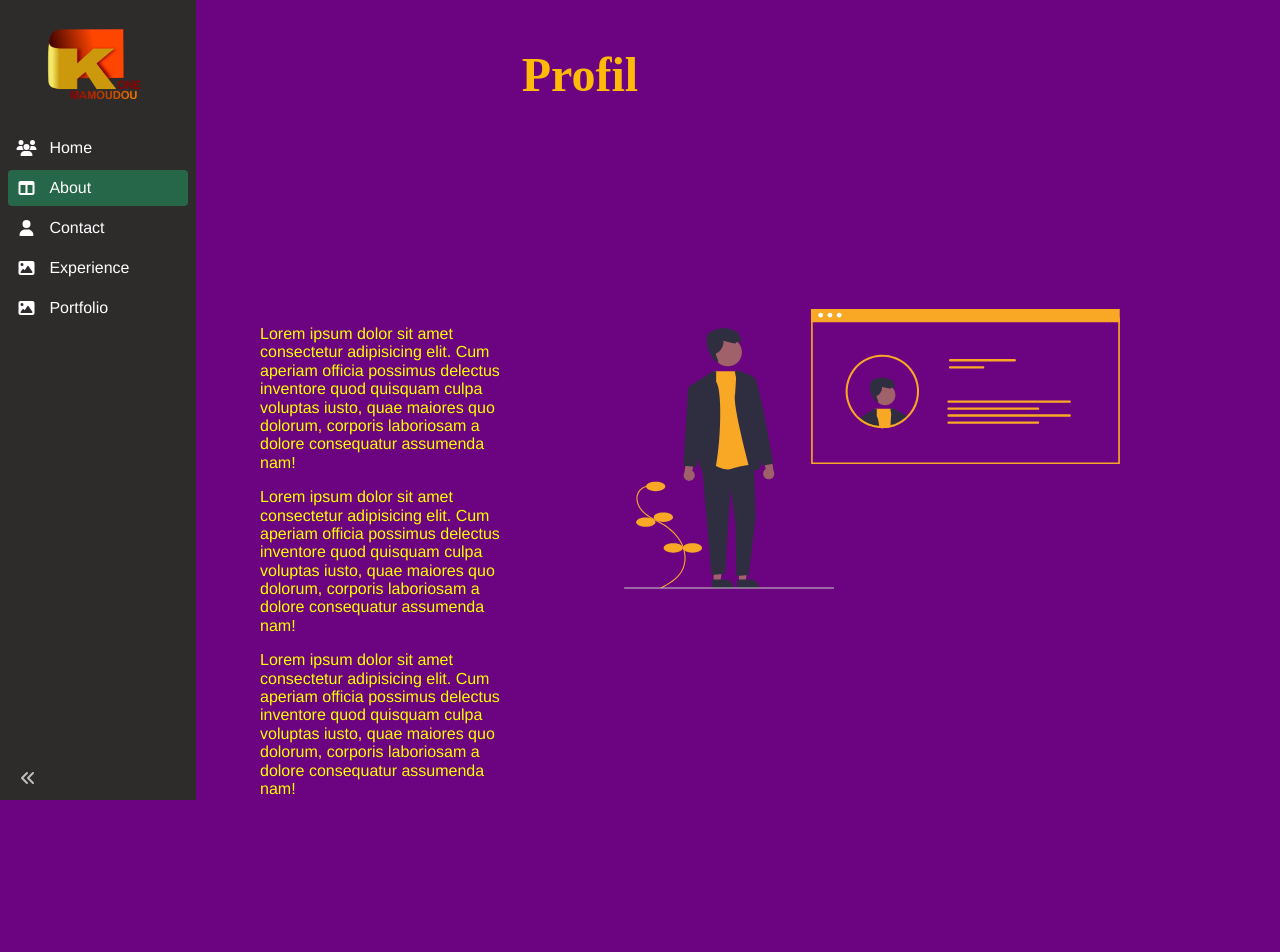
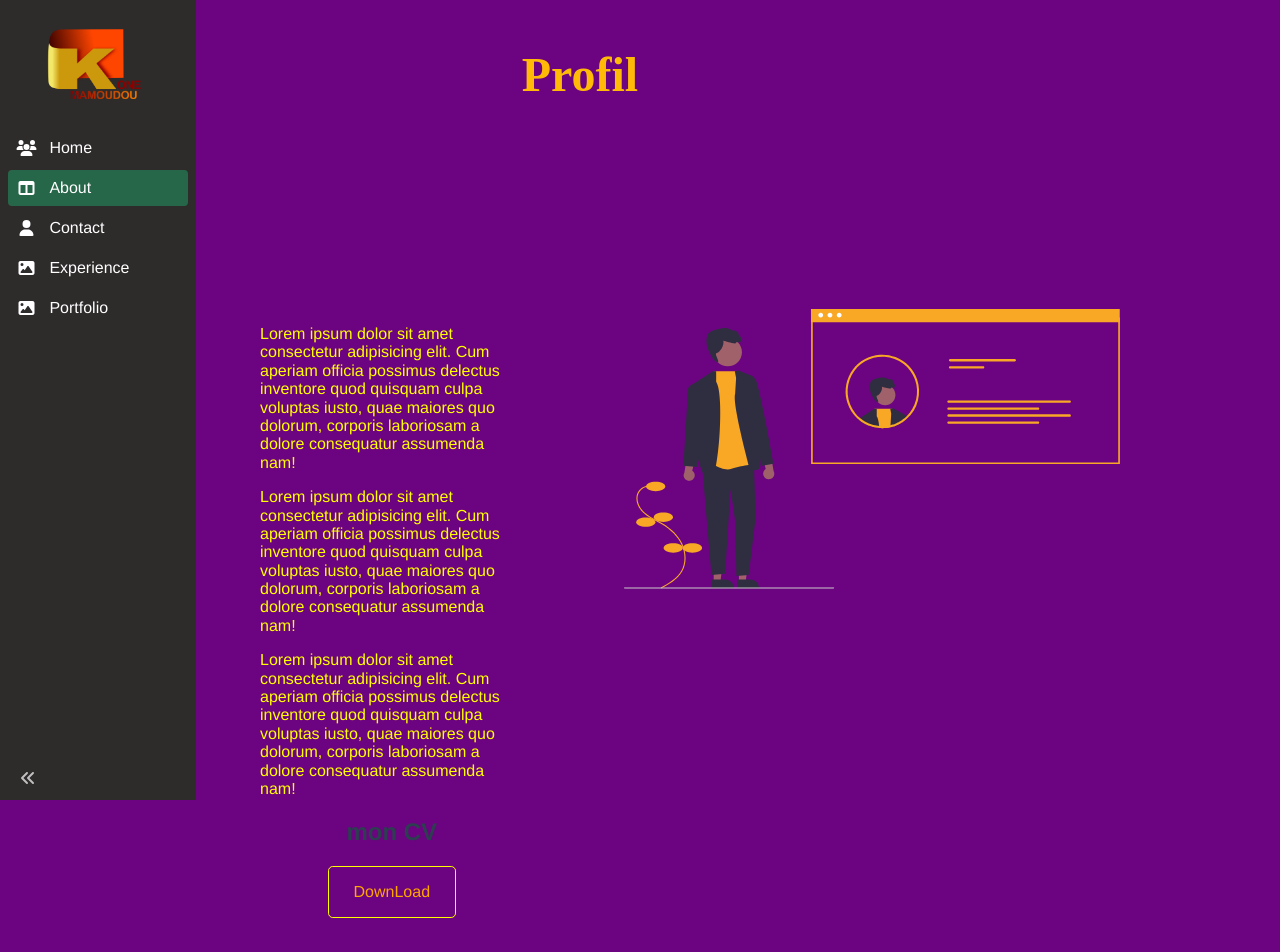
Before and after one commit to tontonkone/portfolio-apps, a Vue app: page /about in a window 1280 px wide. Shown: the top 952 px of the page. Built offline with nearby package versions, Linux system fonts and the light colour scheme.

Commit message:
mise a jour button download axios

```diff
--- /dev/null
+++ b/src/components/button/ButtonDownload.vue
@@ -0,0 +1,50 @@
+<template>
+  <h2>mon CV </h2>
+    <button @click="onClick()">DownLoad</button>
+</template>
+
+<script>
+import axios from 'axios'
+import { onMounted } from 'vue'
+export default {
+
+    setup(props) {
+
+         const onClick = function() {
+            axios({
+                url: require('@/assets/img/logomini.png'),
+                method: 'GET',
+                responseType: 'blob',
+            }).then((response) => {
+
+                var fileURL = window.URL.createObjectURL(new Blob([response.data]));
+                var fileLink = document.createElement('a');
+
+                fileLink.href = fileURL;
+                fileLink.setAttribute('download', 'image.jpg');
+
+                document.body.appendChild(fileLink);
+
+                fileLink.click();
+            });
+        }
+        return { onClick}
+    }
+}
+</script>
+
+<style lang="scss" scoped>
+button {
+    background: transparent;
+        border: 1px solid yellow;
+        width: 8rem;
+        padding: 1rem;
+        border-radius: .3rem;
+        color: orange;
+
+        &:hover {
+            cursor: pointer;
+            background: rgb(91, 91, 5);
+        }
+}
+</style>
--- a/src/views/public/About.vue
+++ b/src/views/public/About.vue
@@ -22,6 +22,7 @@
                     quisquam culpa voluptas iusto, quae maiores quo dolorum, corporis laboriosam a dolore consequatur
                     assumenda
                     nam!</p>
+                    <ButtonDownload />
             </div>
             <div class="container__img">
                 <img src="@/assets/img/profil-c.svg" alt="photo de profils">
@@ -32,8 +33,10 @@
 
 <script>
 import LetterTitle from '@/components/letter/LetterTitle.vue';
+import ButtonDownload from '@/components/button/ButtonDownload.vue';
+
 export default {
-    components: { LetterTitle },
+    components: { LetterTitle, ButtonDownload },
     setup() {
     }
 }
--- a/src/views/public/Contact.vue
+++ b/src/views/public/Contact.vue
@@ -27,7 +27,6 @@
                     assumenda
                     nam!</p>
             </div>
-
         </div>
     </div>
 </template>
```
Also changed, not shown: src/Group.png (renamed from src/assets/img/Group.png).
